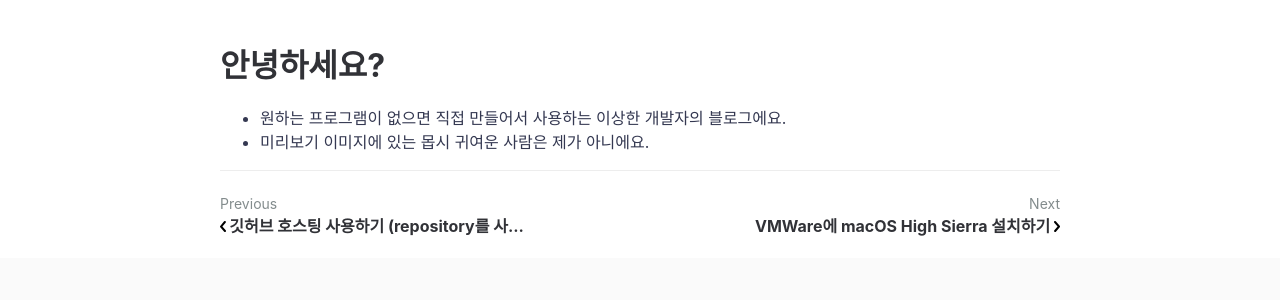
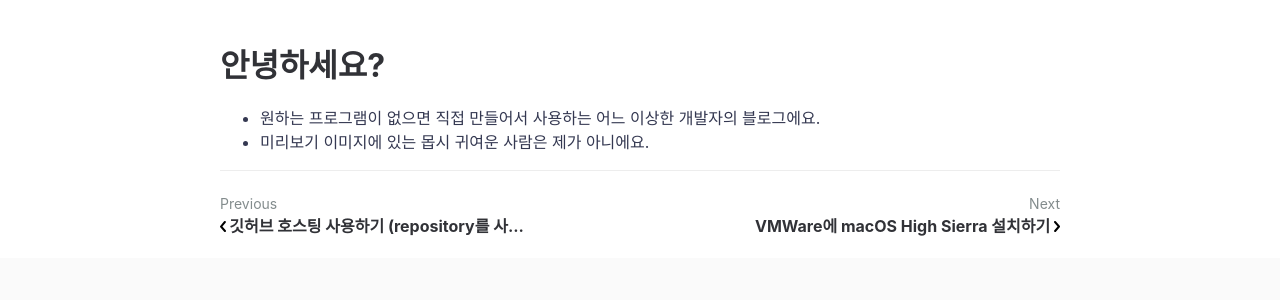
Before and after one commit to hyeon-js/blog, a Jekyll site: the page built from _pages/hello.md, in a window 1280 px wide. Shown: the part 614-914 px from the top of the page. Built offline with Jekyll 4.4.1, drawn with Linux system fonts in a browser that asks for light colours; comment, search, counter and statistics services are not loaded.

Commit message:
Update hello.md

```diff
--- a/_pages/hello.md
+++ b/_pages/hello.md
@@ -5,5 +5,5 @@ featured-img: main-background.jpg
 ---
 
 # 안녕하세요?
-* 원하는 프로그램이 없으면 직접 만들어서 사용하는 이상한 개발자의 블로그에요.
+* 원하는 프로그램이 없으면 직접 만들어서 사용하는 어느 이상한 개발자의 블로그에요.
 * 미리보기 이미지에 있는 몹시 귀여운 사람은 제가 아니에요.
```
